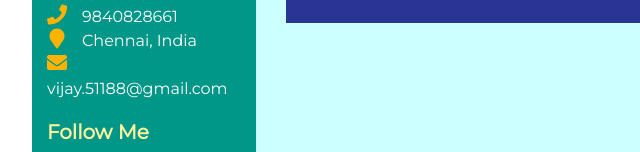
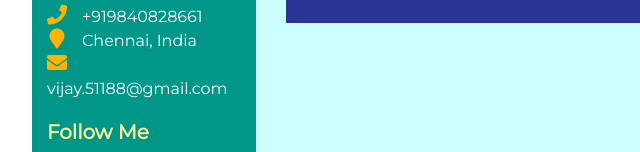
Before and after one commit to VijayRamanathan-developer/VijayRamanathan-developer.github.io, a plain HTML site: page index.html in a window 1280 px wide. Shown: the part 797-949 px from the top of the page, 128-768 px from the left. Drawn offline with nearby package versions, Linux system fonts and the light colour scheme.

Commit message:
Update index.html

```diff
--- a/index.html
+++ b/index.html
@@ -30,7 +30,7 @@ transformation of legacy applications into modern digital applications.
     </div>
     <div class="contact">
       <h3>Contact Me</h3>
-      <div class="call"><a href="tel:9840828661"><i class="fas fa-phone"></i><span>9840828661</span></a></div>
+      <div class="call"><a href="tel:9840828661"><i class="fas fa-phone"></i><span>+919840828661</span></a></div>
       <div class="address"><a href="https://goo.gl/maps/fiTBGT6Vnhy"><i class="fas fa-map-marker"></i><span>Chennai, India</span></a>
       </div>
       <div class="email"><a href="mailto:vijay.51188@gmail.com"><i class="fas fa-envelope"></i><span>vijay.51188@gmail.com</span></a></div>
```
